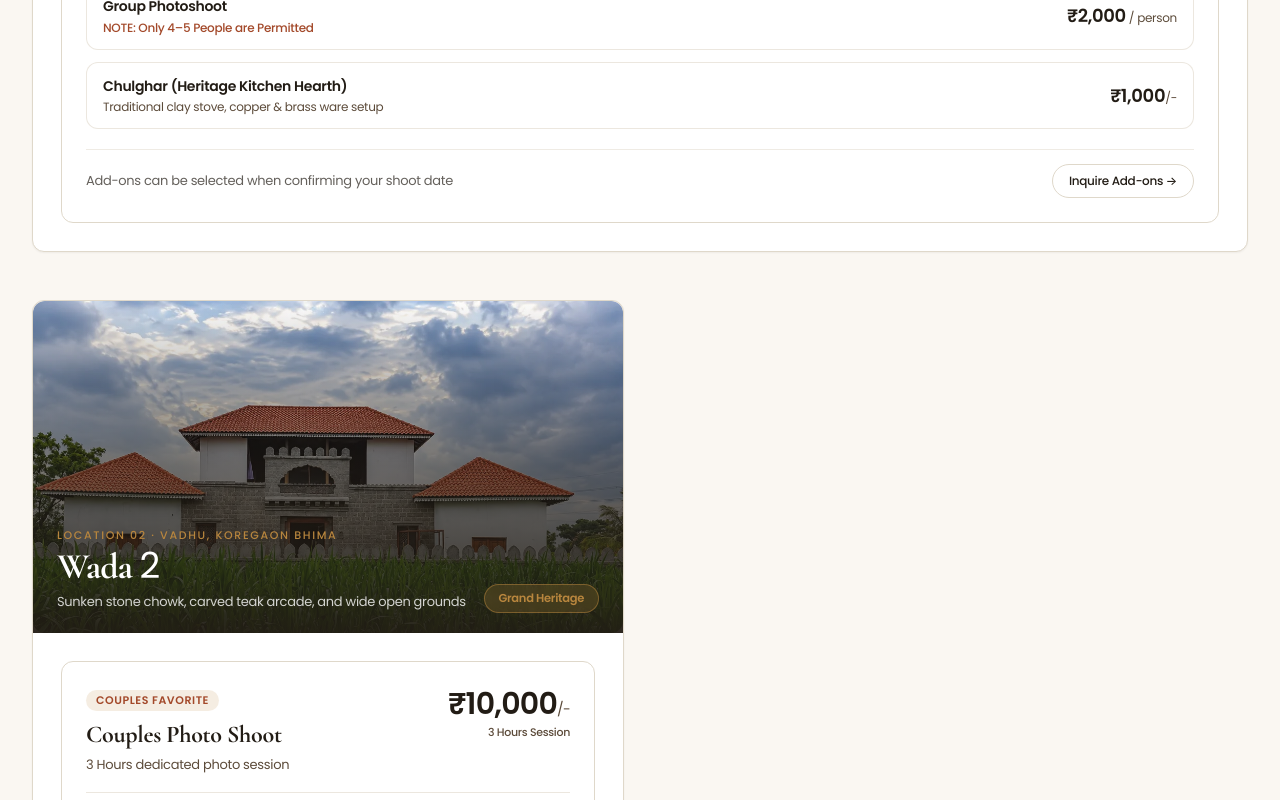
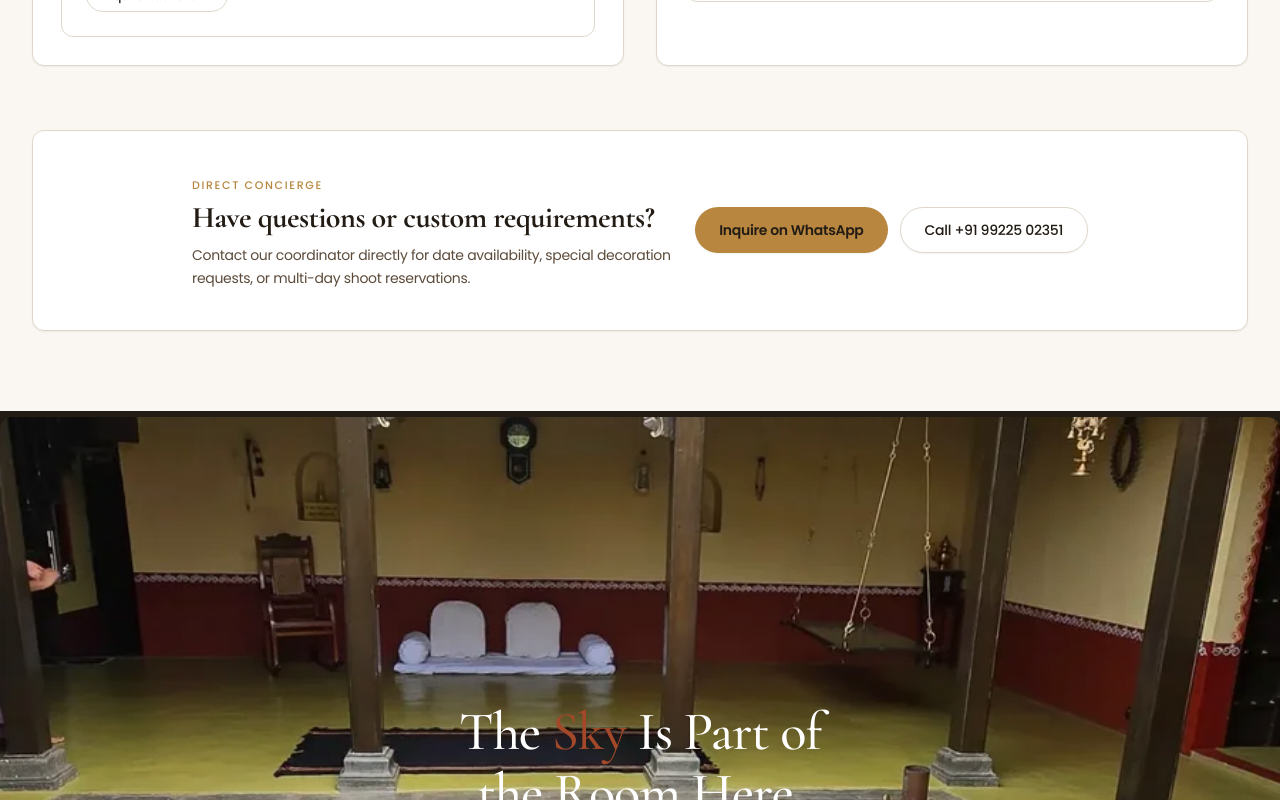
Before and after one commit to SkipAry/gundalwada, a Next.js app: page / in a window 1280 px wide. Shown: the part 5126-5926 px from the top of the page. Built offline with nearby package versions, Linux system fonts and the light colour scheme.

Commit message:
fix(packages): restore side-by-side rate cards
The venue swap moved the grid wrapper below the first card, so Wada 1
rendered full width outside the two-column grid.

```diff
--- a/src/components/Packages.tsx
+++ b/src/components/Packages.tsx
@@ -77,6 +77,7 @@ export default function Packages() {
         </div>
 
         {/* ── Cards Grid ── */}
+        <div className="mt-8 sm:mt-12 grid gap-10 lg:grid-cols-2 lg:gap-8 items-stretch">
           {/* ══════════════════════════════════════════════════════════════
               WADA 1 · STUDIO (BHOSARI)
              ══════════════════════════════════════════════════════════════ */}
@@ -291,7 +292,6 @@ export default function Packages() {
             </div>
           )}
 
-        <div className="mt-8 sm:mt-12 grid gap-10 lg:grid-cols-2 lg:gap-8 items-stretch">
           {/* ══════════════════════════════════════════════════════════════
               WADA 2 · ESTATE (VADHU)
              ══════════════════════════════════════════════════════════════ */}
```
